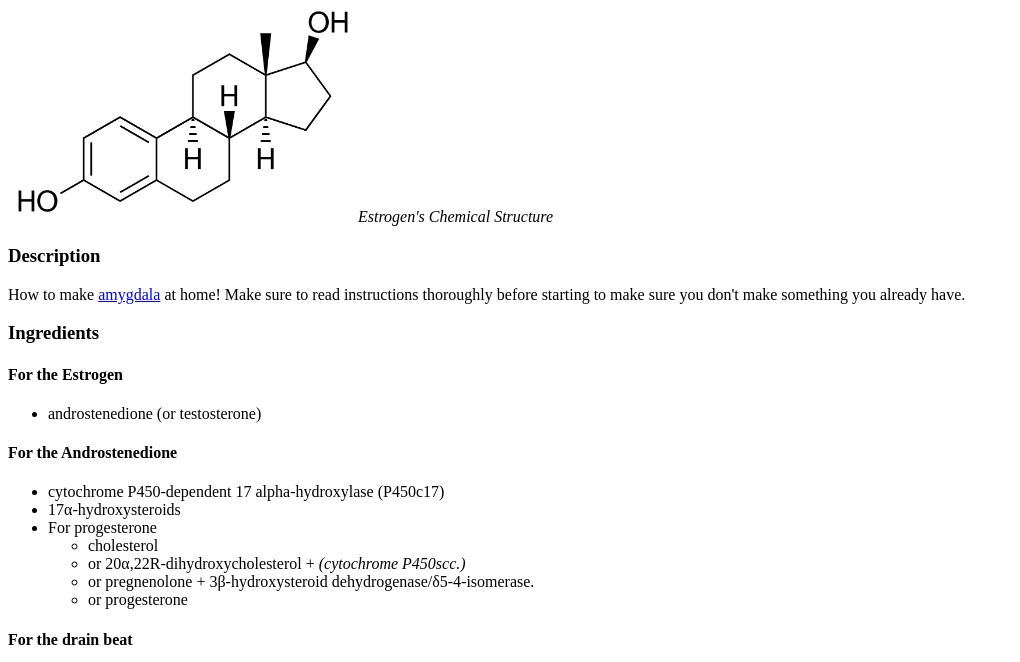
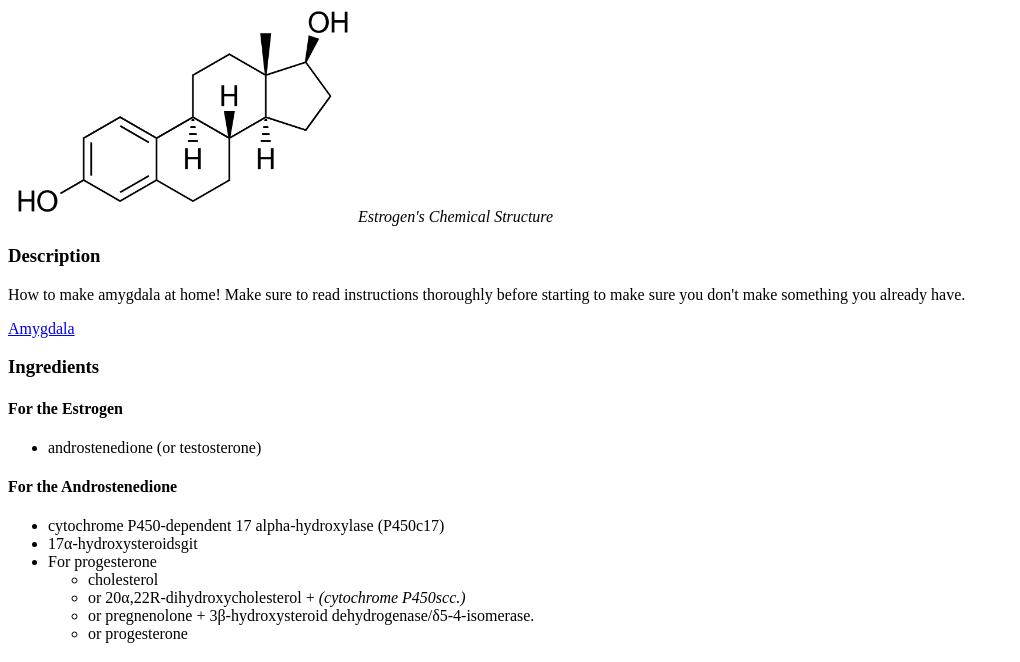
Before and after one commit to wil918/odin-recipes, a plain HTML site: page recipes/amygdala.html in a window 1280 px wide. Shown: the part 79-741 px from the top of the page, without its empty margins (0-1020 px from the left). Drawn offline with Linux system fonts and the light colour scheme.

Commit message:
Add link to amygdala music video

```diff
--- a/recipes/amygdala.html
+++ b/recipes/amygdala.html
@@ -10,8 +10,9 @@
        <img src ='..\images\Estradiol.svg.png' width="350"><em>Estrogen's Chemical Structure</em><img>
        <h3>Description</h3>
        <p> <!--Description of sushi recipe-->
-           How to make <a href ="https://www.youtube.com/watch?v=4An4oR035j8">amygdala</a> at home! Make sure to read instructions thoroughly before starting to make sure you don't make something you already have.
+           How to make amygdala at home! Make sure to read instructions thoroughly before starting to make sure you don't make something you already have.
        </p>
+       <a href ="https://www.youtube.com/watch?v=4An4oR035j8">Amygdala</a>
        <h3>Ingredients</h3>
        <h4>For the Estrogen</h4>
        <ul>
@@ -23,7 +24,7 @@
        <h4>For the Androstenedione</h4>
        <ul>
            <li>cytochrome P450-dependent 17 alpha-hydroxylase (P450c17)</li>
-           <li>17α-hydroxysteroids
+           <li>17α-hydroxysteroidsgit</li>
            <li>For progesterone</li>
 
                <ul>
```
